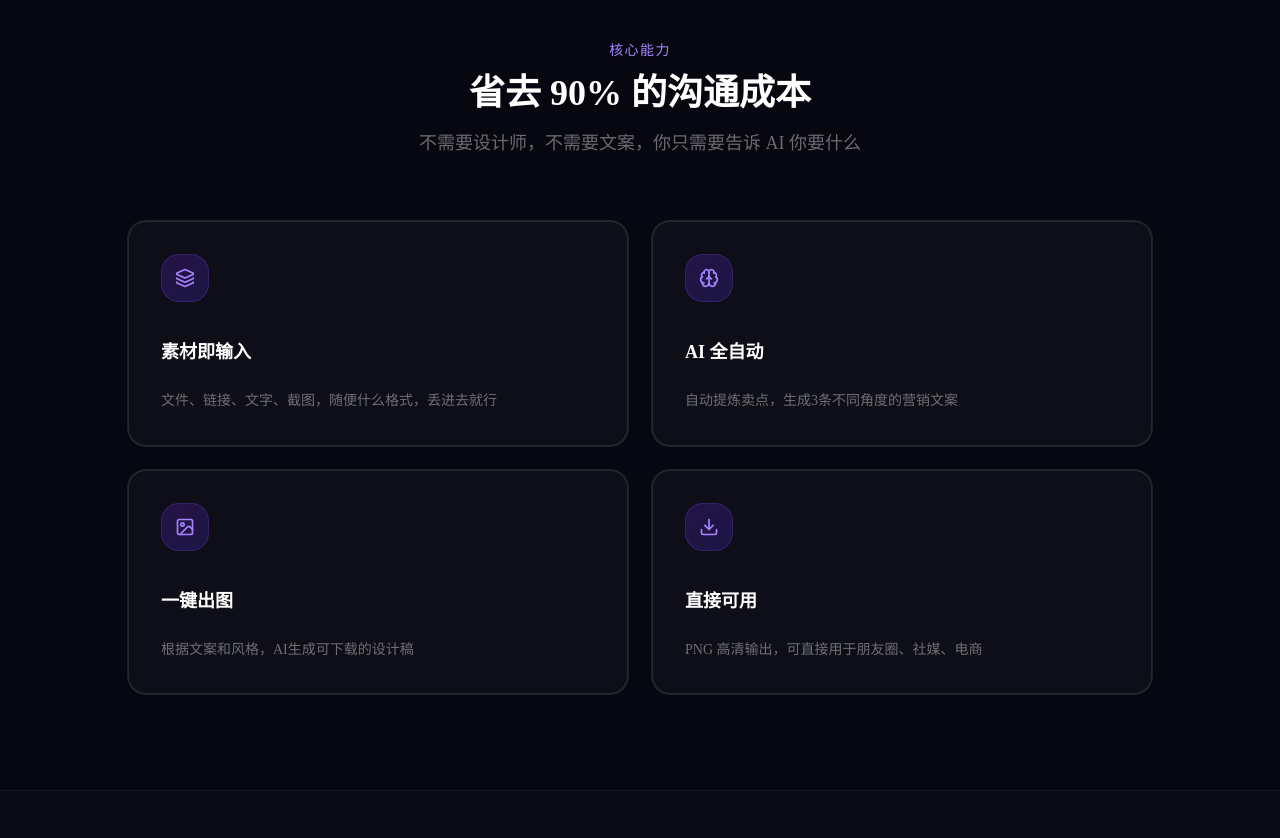
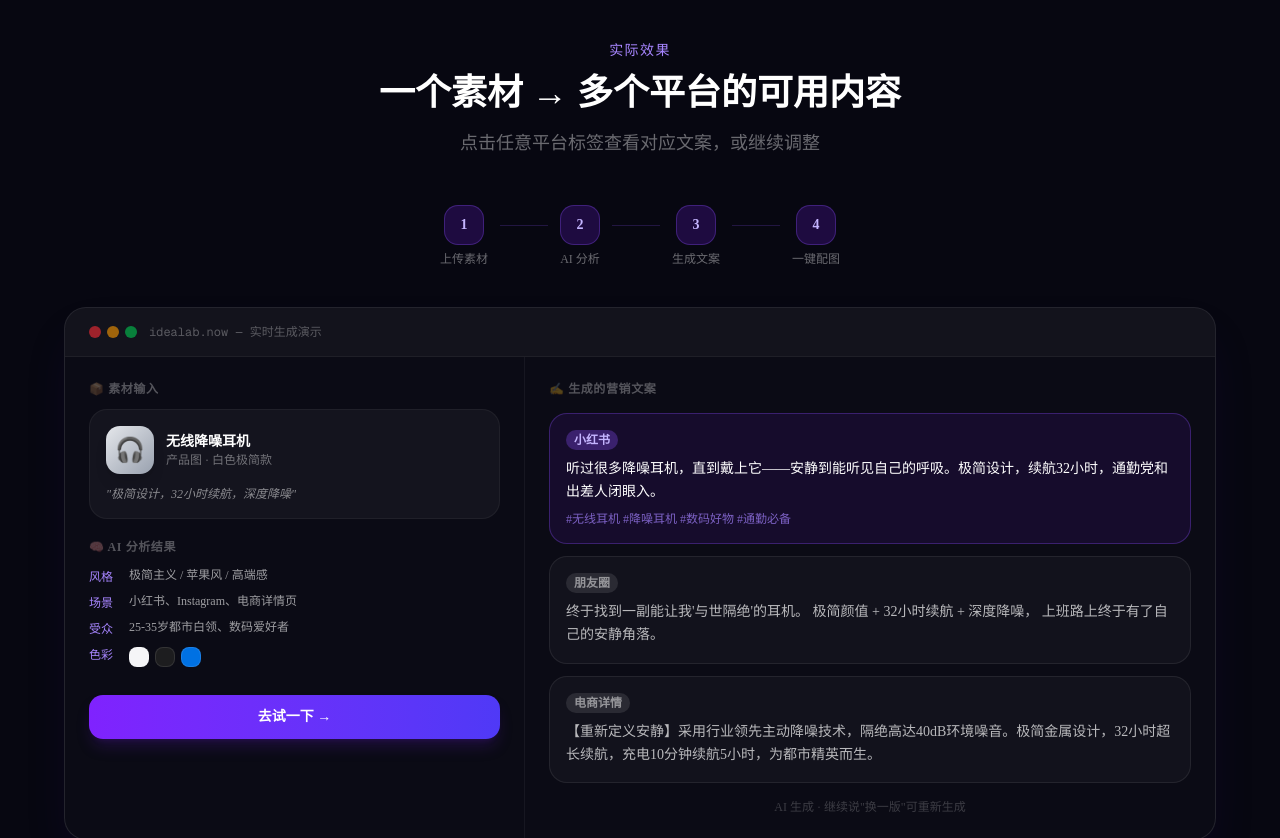
Before and after one commit to KevPH2026/idealab, a Next.js app: page / in a window 1280 px wide. Shown: the part 2340-3178 px from the top of the page. Built offline with nearby package versions, Linux system fonts and the light colour scheme.

Commit message:
feat(homepage): 增加 Demo 展示区 - 耳机产品多平台文案生成示例

```diff
--- a/src/components/HomePage.tsx
+++ b/src/components/HomePage.tsx
@@ -41,6 +41,43 @@ const PAIN_POINTS = [
   { emoji: "😫", title: "有素材，不会用", desc: "截图、文档、产品图堆满文件夹，不知道怎么变成能发的内容" },
   { emoji: "🌀", title: "设计师排期要3天", desc: "等设计图比等客户回复还久，节奏全被打乱" },
   { emoji: "📝", title: "文案改8遍还是不对", desc: "自己写没感觉，找人写又说不清需求，来回拉扯" },
+];
+
+const DEMO_RESULT = {
+  input: {
+    type: "product photo",
+    desc: "一款极简无线耳机，白色，金属质感",
+  },
+  analysis: {
+    style: "极简主义 / 苹果风 / 高端感",
+    scene: "小红书、Instagram、电商详情页",
+    audience: "25-35岁都市白领、数码爱好者",
+    colors: ["#F5F5F7", "#1D1D1F", "#0071E3"],
+  },
+  copies: [
+    {
+      platform: "小红书",
+      text: "听过很多降噪耳机，直到戴上它——安静到能听见自己的呼吸。极简设计，续航32小时，通勤党和出差人闭眼入。",
+      tags: "#无线耳机 #降噪耳机 #数码好物 #通勤必备",
+    },
+    {
+      platform: "朋友圈",
+      text: "终于找到一副能让我'与世隔绝'的耳机。\n极简颜值 + 32小时续航 + 深度降噪，\n上班路上终于有了自己的安静角落。",
+      tags: "",
+    },
+    {
+      platform: "电商详情",
+      text: "【重新定义安静】采用行业领先主动降噪技术，隔绝高达40dB环境噪音。极简金属设计，32小时超长续航，充电10分钟续航5小时，为都市精英而生。",
+      tags: "",
+    },
+  ],
+};
+
+const DEMO_STEPS = [
+  { label: "上传素材", detail: "产品图 / 链接 / 文字" },
+  { label: "AI 分析", detail: "识别风格、场景、受众" },
+  { label: "生成文案", detail: "3条不同角度营销文案" },
+  { label: "一键配图", detail: "AI 生成配套设计稿" },
 ];
 
 const FEATURES = [
@@ -279,6 +316,135 @@ function HomeContent({ onStart, onSettings }: { onStart: () => void; onSettings:
         </div>
       </section>
 
+      {/* ── Live Demo ─────────────────────────────────────────────────────── */}
+      <section className="py-24 px-6">
+        <div className="max-w-6xl mx-auto">
+          <div className="text-center mb-12">
+            <p className="text-sm font-medium text-violet-400 mb-3 uppercase tracking-widest">实际效果</p>
+            <h2 className="text-4xl font-bold text-white mb-4">一个素材 → 多个平台的可用内容</h2>
+            <p className="text-lg text-white/40">点击任意平台标签查看对应文案，或继续调整</p>
+          </div>
+
+          {/* Step indicator */}
+          <div className="flex items-center justify-center gap-2 mb-10">
+            {DEMO_STEPS.map((s, i) => (
+              <div key={i} className="flex items-center gap-2">
+                <div className="flex flex-col items-center">
+                  <div className="w-10 h-10 rounded-xl bg-violet-600/20 border border-violet-500/30 flex items-center justify-center text-sm font-bold text-violet-300">
+                    {i + 1}
+                  </div>
+                  <div className="text-xs text-white/40 mt-1.5">{s.label}</div>
+                </div>
+                {i < DEMO_STEPS.length - 1 && (
+                  <div className="w-12 h-px bg-violet-500/20 mx-1 mb-5" />
+                )}
+              </div>
+            ))}
+          </div>
+
+          {/* Demo card */}
+          <div className="rounded-3xl border border-white/10 bg-white/[0.02] overflow-hidden shadow-2xl shadow-violet-950/20">
+            <div className="bg-white/[0.03] border-b border-white/5 px-6 py-4 flex items-center gap-3">
+              <div className="flex gap-1.5">
+                <div className="w-3 h-3 rounded-full bg-red-500/60" />
+                <div className="w-3 h-3 rounded-full bg-amber-500/60" />
+                <div className="w-3 h-3 rounded-full bg-green-500/60" />
+              </div>
+              <div className="text-xs text-white/30 font-mono">idealab.now — 实时生成演示</div>
+            </div>
+
+            <div className="grid grid-cols-1 lg:grid-cols-5 gap-0">
+              {/* Left: inputs */}
+              <div className="lg:col-span-2 border-r border-white/5 p-6 space-y-5">
+                {/* Material input */}
+                <div>
+                  <p className="text-xs font-semibold text-white/30 uppercase tracking-wider mb-3">📦 素材输入</p>
+                  <div className="bg-white/[0.04] rounded-2xl p-4 border border-white/5">
+                    <div className="flex items-center gap-3 mb-3">
+                      <div className="w-12 h-12 rounded-xl bg-gradient-to-br from-gray-200 to-gray-400 flex items-center justify-center text-2xl shadow-lg">
+                        🎧
+                      </div>
+                      <div>
+                        <p className="text-sm font-semibold text-white">无线降噪耳机</p>
+                        <p className="text-xs text-white/40">产品图 · 白色极简款</p>
+                      </div>
+                    </div>
+                    <p className="text-xs text-white/50 italic">"极简设计，32小时续航，深度降噪"</p>
+                  </div>
+                </div>
+
+                {/* AI Analysis */}
+                <div>
+                  <p className="text-xs font-semibold text-white/30 uppercase tracking-wider mb-3">🧠 AI 分析结果</p>
+                  <div className="space-y-2">
+                    {[
+                      { label: "风格", value: DEMO_RESULT.analysis.style },
+                      { label: "场景", value: DEMO_RESULT.analysis.scene },
+                      { label: "受众", value: DEMO_RESULT.analysis.audience },
+                    ].map((item) => (
+                      <div key={item.label} className="flex items-start gap-2">
+                        <span className="text-xs text-violet-400 font-medium min-w-8 pt-0.5">{item.label}</span>
+                        <span className="text-xs text-white/60">{item.value}</span>
+                      </div>
+                    ))}
+                    <div className="flex items-start gap-2">
+                      <span className="text-xs text-violet-400 font-medium min-w-8 pt-0.5">色彩</span>
+                      <div className="flex gap-1.5 mt-0.5">
+                        {DEMO_RESULT.analysis.colors.map((c) => (
+                          <div key={c} className="w-5 h-5 rounded-md border border-white/10" style={{ backgroundColor: c }} />
+                        ))}
+                      </div>
+                    </div>
+                  </div>
+                </div>
+
+                {/* Action */}
+                <div className="pt-2">
+                  <button
+                    onClick={onStart}
+                    className="w-full h-11 rounded-xl bg-gradient-to-r from-violet-600 to-indigo-600 text-white text-sm font-semibold hover:from-violet-500 hover:to-indigo-500 transition-all shadow-lg shadow-violet-900/30 flex items-center justify-center gap-2"
+                  >
+                    去试一下 →
+                  </button>
+                </div>
+              </div>
+
+              {/* Right: outputs */}
+              <div className="lg:col-span-3 p-6">
+                <p className="text-xs font-semibold text-white/30 uppercase tracking-wider mb-4">✍️ 生成的营销文案</p>
+                <div className="space-y-3">
+                  {DEMO_RESULT.copies.map((copy, i) => (
+                    <div
+                      key={i}
+                      className={`rounded-2xl p-4 border transition-all cursor-pointer hover:border-violet-500/30 ${
+                        i === 0
+                          ? "bg-violet-600/10 border-violet-500/30"
+                          : "bg-white/[0.03] border-white/8 hover:bg-white/[0.05]"
+                      }`}
+                    >
+                      <div className="flex items-center gap-2 mb-2">
+                        <span className={`text-xs font-semibold px-2 py-0.5 rounded-full ${
+                          i === 0 ? "bg-violet-500/30 text-violet-300" : "bg-white/10 text-white/50"
+                        }`}>
+                          {copy.platform}
+                        </span>
+                      </div>
+                      <p className={`text-sm leading-relaxed ${i === 0 ? "text-white" : "text-white/70"}`}>
+                        {copy.text}
+                      </p>
+                      {copy.tags && (
+                        <p className="text-xs text-violet-400/70 mt-2">{copy.tags}</p>
+                      )}
+                    </div>
+                  ))}
+                </div>
+                <p className="text-xs text-white/20 mt-4 text-center">AI 生成 · 继续说"换一版"可重新生成</p>
+              </div>
+            </div>
+          </div>
+        </div>
+      </section>
+
       {/* ── Features ──────────────────────────────────────────────────────── */}
       <section id="features" className="py-24 px-6">
         <div className="max-w-5xl mx-auto">
```
